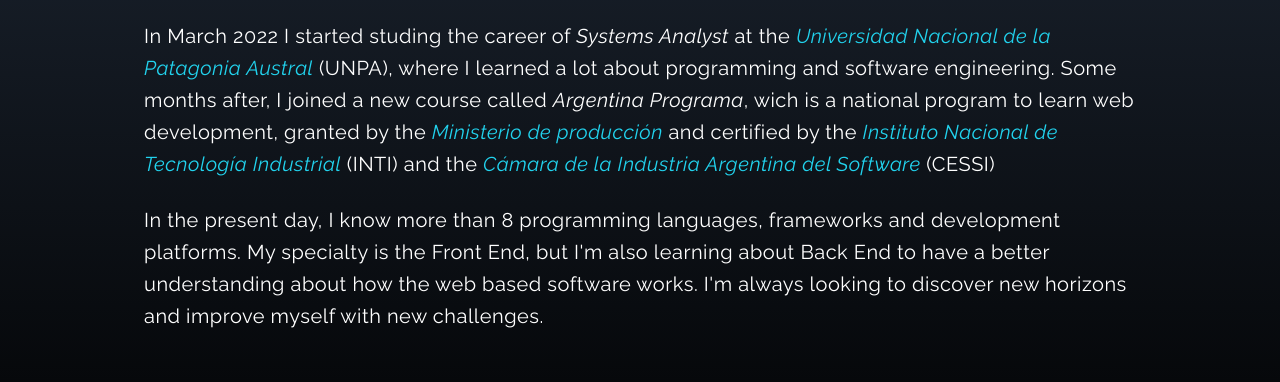
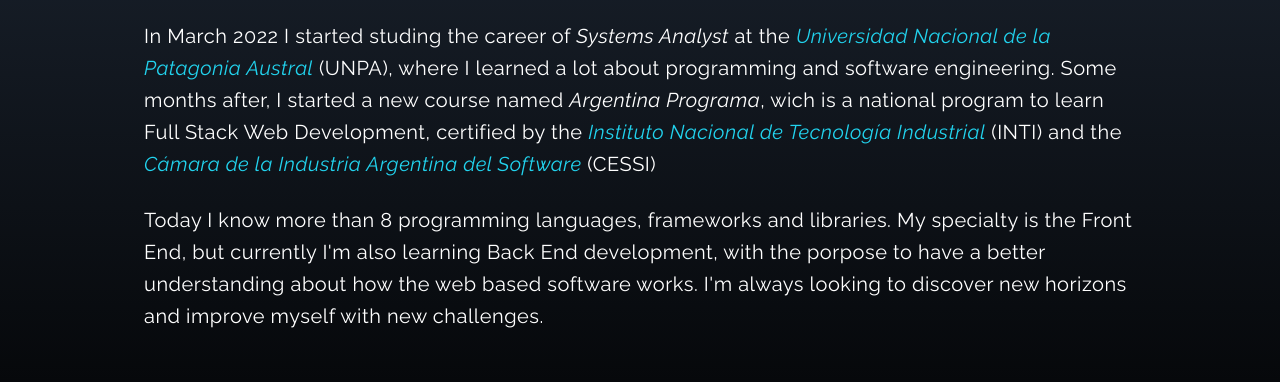
Before and after one commit to FeDaBa/First-Portfolio, a React (Create React App) app: page / in a window 1280 px wide. Shown: the part 1060-1442 px from the top of the page. Built offline with nearby package versions, Linux system fonts and the light colour scheme; the HTML template or start-up script is replaced by a standard one; a web font is replaced by a local one.

Commit message:
Update About.jsx

```diff
--- a/src/components/About.jsx
+++ b/src/components/About.jsx
@@ -19,9 +19,8 @@ const About = () => {
             <p className="text-xl leading-8 tracking-wide font">
 
                 In March 2022 I started studing the career of <em>Systems Analyst</em> at the <a href="https://www.uarg.unpa.edu.ar/" className="text-cyan-400 duration-300" target={'_blank'} rel="noreferrer"><em>Universidad Nacional de la Patagonia Austral</em></a> (UNPA),
-                where I learned a lot about programming and software engineering. Some months after, I joined a new course called <em>Argentina Programa</em>, wich is a national program to learn web development,
-                granted by the <a href="https://www.argentina.gob.ar/produccion" className="text-cyan-400 duration-300" target={'_blank'} rel="noreferrer"><em>Ministerio de producción </em></a>
-                and certified by the <a href="https://www.argentina.gob.ar/inti" className="text-cyan-400 duration-300" target={'_blank'} rel="noreferrer"><em>Instituto Nacional de Tecnología Industrial</em></a> (INTI)
+                where I learned a lot about programming and software engineering. Some months after, I started a new course named <em>Argentina Programa</em>, wich is a national program to learn Full Stack Web Development,
+                certified by the <a href="https://www.argentina.gob.ar/inti" className="text-cyan-400 duration-300" target={'_blank'} rel="noreferrer"><em>Instituto Nacional de Tecnología Industrial</em></a> (INTI)
                 and the <a href="https://cessi.org.ar/" className="text-cyan-400 hover:font-normal duration-300" target={'_blank'} rel="noreferrer"><em>Cámara de la Industria Argentina del Software</em></a> (CESSI)
 
             </p>
@@ -30,8 +29,8 @@ const About = () => {
 
             <p className="text-xl leading-8 tracking-wide">
 
-                In the present day, I know more than 8 programming languages, frameworks and development platforms.
-                My specialty is the Front End, but I'm also learning about Back End to have a better understanding about how the web based software works.
+                Today I know more than 8 programming languages, frameworks and libraries.
+                My specialty is the Front End, but currently I'm also learning Back End development, with the porpose to have a better understanding about how the web based software works.
                 I'm always looking to discover new horizons and improve myself with new challenges.
 
             </p>
```
